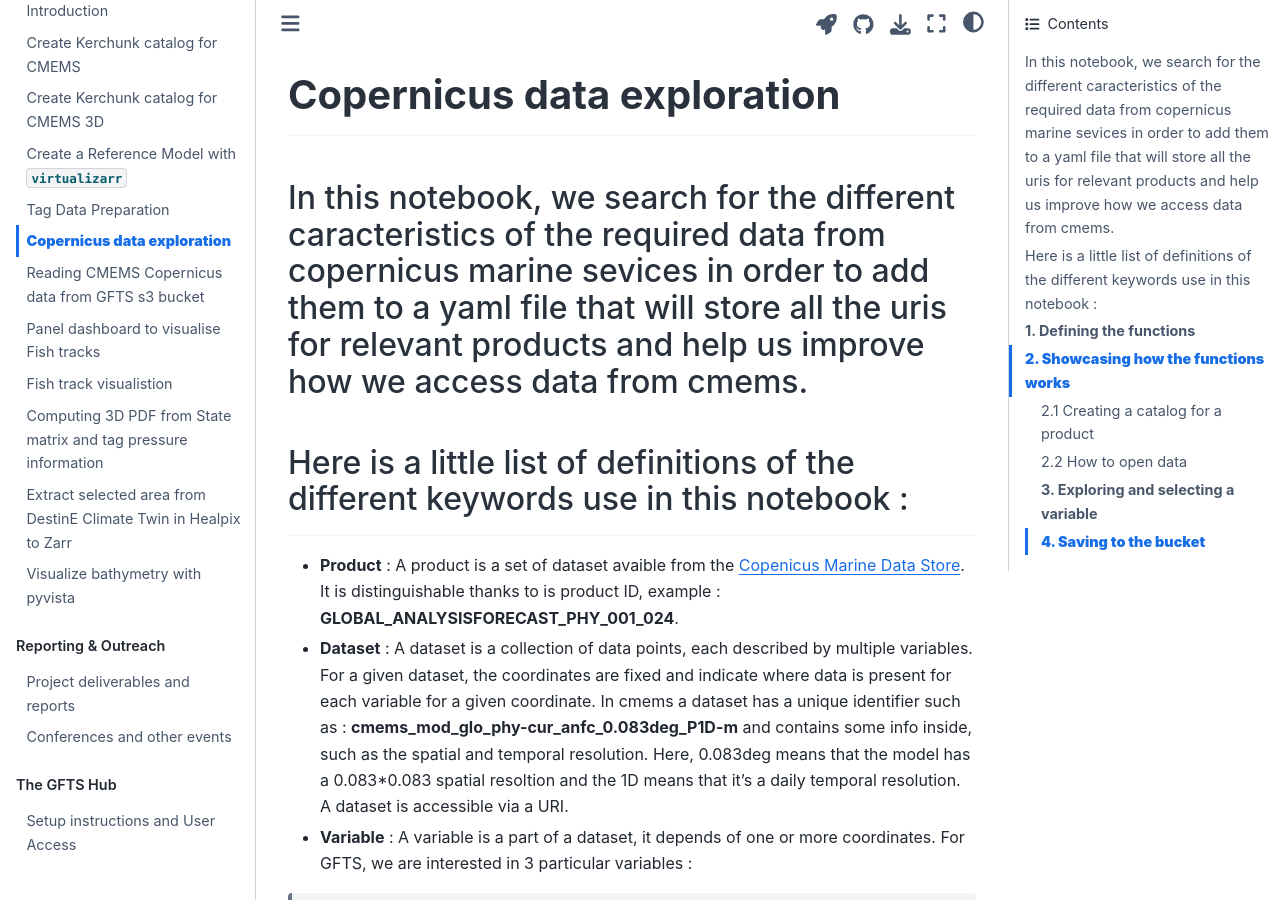
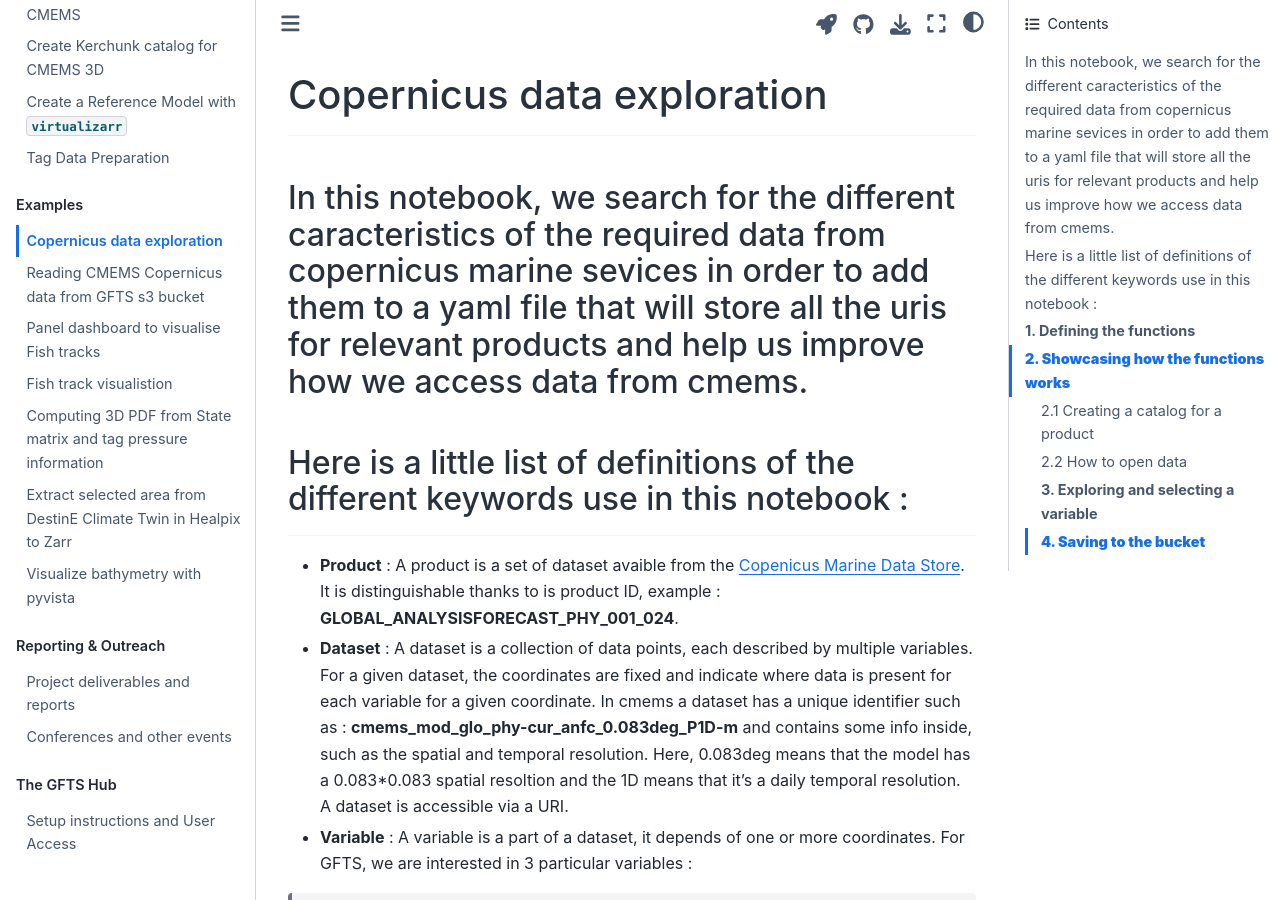
Before and after one commit to destination-earth/DestinE_ESA_GFTS, a Jupyter Book: the page built from docs/cmems_catalog_creation.ipynb, in a window 1280 px wide and 900 px high. Built offline with Jupyter Book 1.0.4 settings and Sphinx 7.4.7 and the Sphinx Book theme 1.1.4, drawn with Linux system fonts in a browser that asks for light colours; pages that are not in the unit, such as notebooks, are missing from menus; comment, search, counter and statistics services are not loaded.

Commit message:
moved examples in a new chapter.

```diff
--- a/docs/_toc.yml
+++ b/docs/_toc.yml
@@ -20,6 +20,8 @@ parts:
       - file: s3chunked_parquet
       - file: reference_model_creation
       - file: tag_data_processing
+  - caption: Examples
+    chapters:
       - file: cmems_catalog_creation
       - file: gfts_intake
       - file: pannel_plot_s3
```
Also changed, not shown: docs/cmems_catalog_creation.ipynb.
